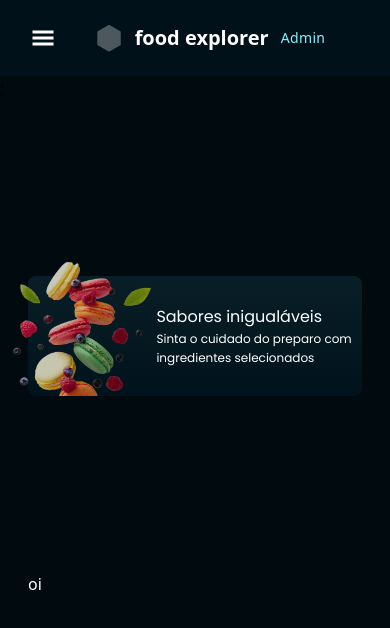
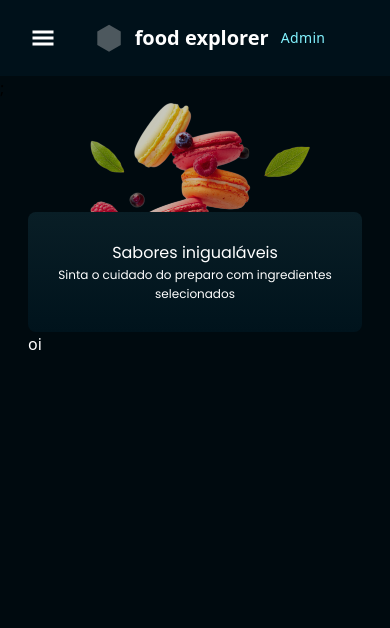
Before and after one commit to BrunoBorges12/food-explorer, a Next.js app: page / in a window 390 px wide. Shown: the top 628 px of the page. Built offline with nearby package versions, Linux system fonts and the light colour scheme.

Commit message:
refactorizando o mobile do banner

```diff
--- a/src/components/Container/index.tsx
+++ b/src/components/Container/index.tsx
@@ -6,8 +6,8 @@ type propsContainer = {
 };
 export const Container = ({ children, className }: propsContainer) => {
   return (
-    <div className={classNames(" w-full px-7 lg:px-32", className)}>
-      <div>{children}</div>
+    <div className={classNames(" w-full px-7 relative lg:px-32", className)}>
+      {children}
     </div>
   );
 };
--- a/src/pages/_document.tsx
+++ b/src/pages/_document.tsx
@@ -2,7 +2,7 @@ import { Html, Head, Main, NextScript } from "next/document";
 
 export default function Document() {
   return (
-    <Html lang="en">
+    <Html lang="pt-br">
       <Head />
       <body>
         <Main />
--- a/src/pages/index.tsx
+++ b/src/pages/index.tsx
@@ -8,25 +8,36 @@ export default function Home() {
     <>
       <NavBar admin={true} />;
       <Container>
-        <div className=" my-44  text-light-100 relative  h-full w-full   max-w-full select-none">
-          <div className="  rounded-lg banner w-full h-[120px]  flex lg:h-[260px]">
-            <div className="  w-2/3 md:w-1/2 lg:w-1/2 ">
+        <main className=" flex flex-col">
+          <div className="  flex-col   relative mt-28  flex  items-center  w-full  text-center ">
             <img
               src="/doces.png  "
-                className=" bannerimg  top-[-16px] left-[-20px] absolute w-[149px] md:relative md:w-[332px] lg:left-0 lg:top-[-110px] lg:h-auto lg:w-[632px]
+              className=" bannerimg w-[250px] absolute   top-[-7rem] lg:hidden
+              "
+            ></img>
+            <div className="  text-light-100 relative  h-full w-full   max-w-full select-none lg:my-44 ">
+              <div className="  rounded-lg banner w-full h-[120px]  flex lg:h-[260px]">
+                <div className=" hidden lg:block  w-[46%] ">
+                  <img
+                    src="/doces.png  "
+                    className=" bannerimg   hidden   relative lg:block lg:left-0 lg:top-[-110px] lg:h-auto lg:w-[610px]
               "
                   ></img>
                 </div>
-            <div className="  flex flex-col justify-center font-poppins lg:m-0  lg:items-center lg:1/2 ">
-              <h1 className=" text-base lg:text-2xl ">Sabores inigualáveis</h1>
-              <h2 className=" text-xs lg:text-base">
+                <div className="  flex flex-col justify-center w-full items-center font-poppins lg:m-0 tex  lg:items-center lg:w-1/2 ">
+                  <h1 className=" text-base lg:text-2xl ">
+                    Sabores inigualáveis
+                  </h1>
+                  <h2 className=" text-xs lg:text-sm">
                     Sinta o cuidado do preparo com ingredientes selecionados
                   </h2>
                 </div>
               </div>
               <div className=" z-50 h-full  w-full absolute  bg-dark-400 "></div>
             </div>
-        <div className="z-50 text-light-100 relative">oi</div>
+          </div>
+          <div className="z-50 text-light-100 relative ">oi</div>
+        </main>
       </Container>
     </>
   );
```
Lines whose indentation alone changed are shown as unchanged.
